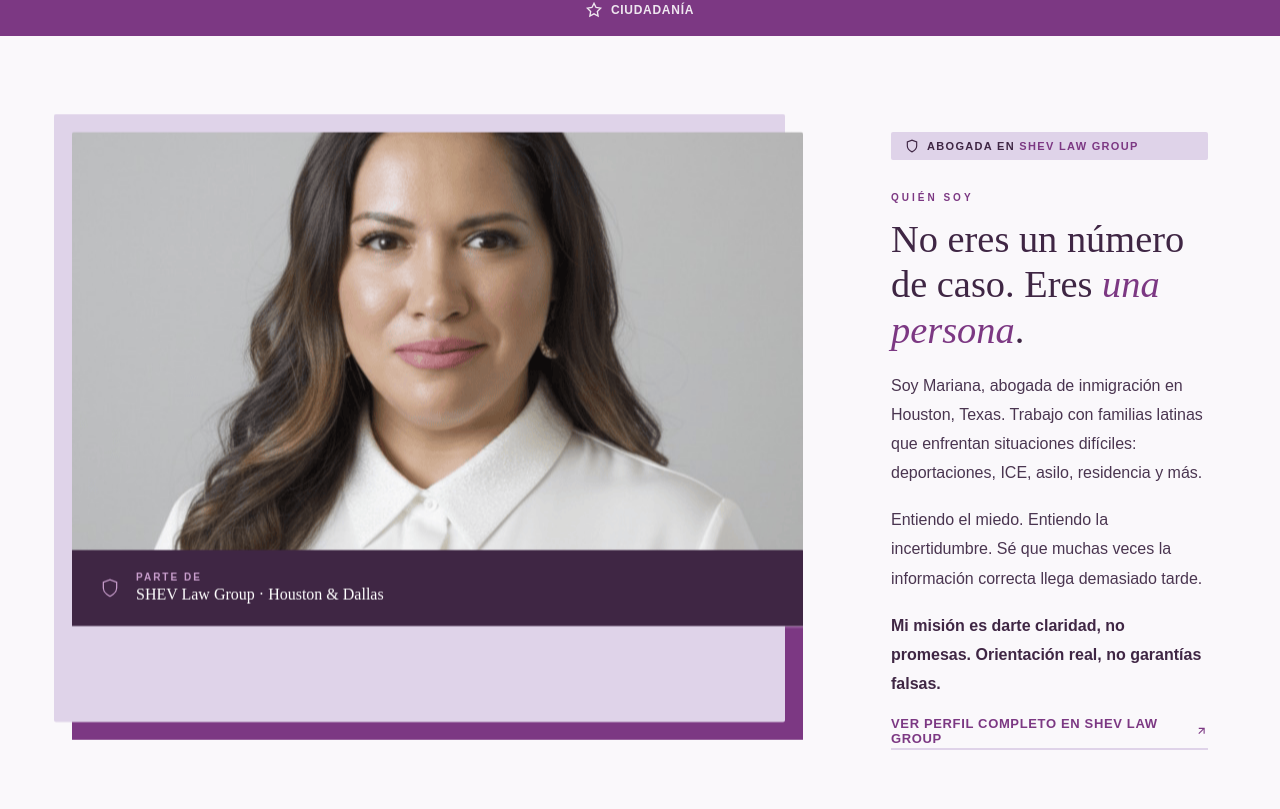
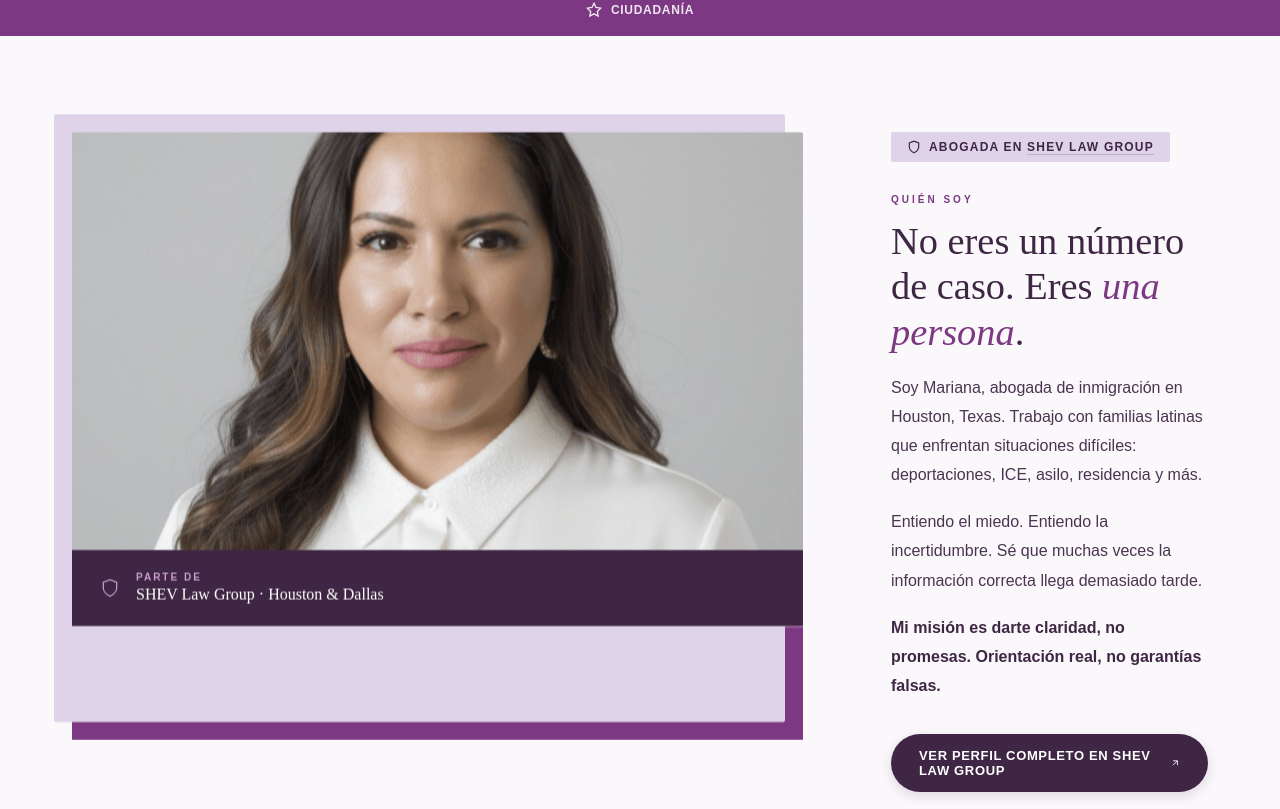
Before and after one commit to itsjluna/marianaabogada, a React (Vite) app: page / in a window 1280 px wide. Shown: the part 971-1780 px from the top of the page. Built offline with nearby package versions, Linux system fonts and the light colour scheme; no server answers.

Commit message:
Change about link to pill shaped button

```diff
--- a/src/App.jsx
+++ b/src/App.jsx
@@ -260,7 +260,7 @@ export default function App() {
       Mi misión es darte claridad, no promesas. Orientación real, no garantías falsas.
     </p>
     <br />
-    <a href="https://shevlawgroup.com/team/" target="_blank" style={{display: "inline-flex", alignItems: "center", gap: "8px", fontSize: "13px", fontWeight: 700, color: "var(--purple)", textDecoration: "none", letterSpacing: "0.05em", textTransform: "uppercase", borderBottom: "2px solid var(--light-lavender)", paddingBottom: "2px"}}>
+    <a href="https://shevlawgroup.com/team/" target="_blank" className="btn-about-link">
       Ver perfil completo en SHEV Law Group
       <svg width="14" height="14" fill="none" stroke="currentColor" stroke-width="2" viewBox="0 0 24 24"><line x1="7" y1="17" x2="17" y2="7"/><polyline points="7,7 17,7 17,17"/></svg>
     </a>
--- a/src/index.css
+++ b/src/index.css
@@ -280,13 +280,25 @@ section { padding: 96px 72px; }
 .about-firm-tag {
   display: inline-flex; align-items: center; gap: 8px;
   background: var(--light-lavender); border-radius: 2px;
-  padding: 7px 14px; margin-bottom: 32px;
+  padding: 8px 16px; font-size: 12px; font-weight: 600; text-transform: uppercase;
+  letter-spacing: 0.1em; color: var(--plum); margin-bottom: 32px; width: fit-content;
 }
-.about-firm-tag span {
-  font-size: 11px; font-weight: 700; letter-spacing: 0.12em;
-  text-transform: uppercase; color: var(--plum);
+.about-firm-tag a { color: var(--plum); text-decoration: none; border-bottom: 1px solid rgba(63,38,68,0.2); }
+
+.btn-about-link {
+  display: inline-flex; align-items: center; justify-content: center; gap: 10px;
+  background: var(--plum); color: var(--white);
+  padding: 14px 28px; border-radius: 50px;
+  font-size: 13px; font-weight: 700; letter-spacing: 0.05em; text-transform: uppercase;
+  text-decoration: none; transition: all 0.3s cubic-bezier(0.4, 0, 0.2, 1);
+  box-shadow: 0 4px 12px rgba(63,38,68,0.15);
+  margin-top: 16px; width: fit-content;
 }
-.about-firm-tag a { color: var(--purple); text-decoration: none; font-weight: 700; }
+.btn-about-link:hover {
+  background: var(--purple); transform: translateY(-2px);
+  box-shadow: 0 6px 16px rgba(63,38,68,0.25); color: var(--white);
+}
+.btn-about-link:active { transform: translateY(0) scale(0.98); }
 .about-firm-tag a:hover { text-decoration: underline; }
 
 /* SERVICES */
```
